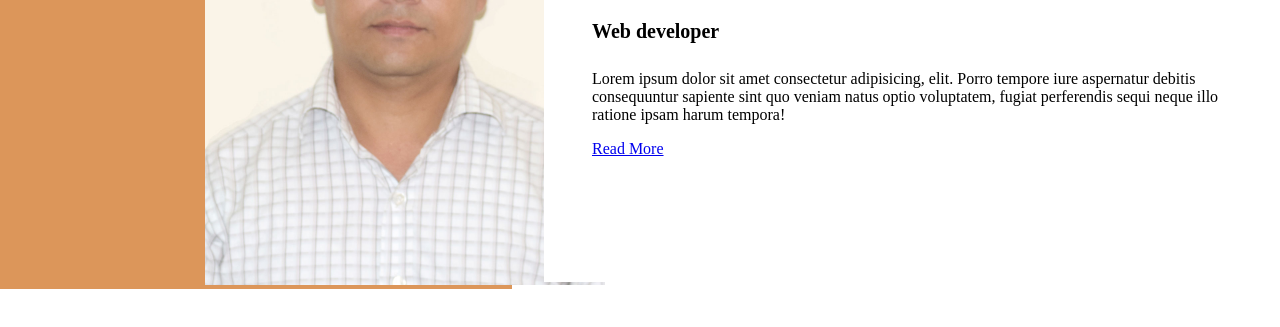
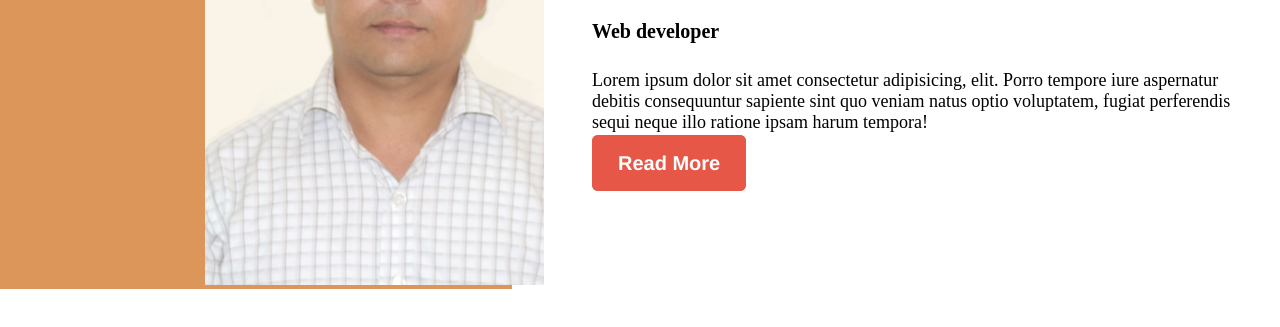
Before and after one commit to codermoyej/class-2, a plain HTML site: page index.html in a window 1280 px wide. Shown: the part 217-544 px from the top of the page. Drawn offline with Linux system fonts and the light colour scheme.

Commit message:
Update style.css

```diff
--- a/style.css
+++ b/style.css
@@ -38,8 +38,28 @@ img{
 	font-size: 20px;
 }
 .col2 p{
-
+	font-size: 18px;
+	margin-bottom: 20px;
 }
 .col2 a{
-
+	    background: rgb(231, 87, 71);
+    border-radius: 6px;
+    border-style: solid;
+    border-color: rgb(231, 87, 71);
+    border-width: 6px;
+    color: rgb(255, 255, 255);
+    font-family: Poppins, "Helvetica Neue", Helvetica, Arial, sans-serif;
+    font-size: 20px;
+    font-weight: 700;
+    letter-spacing: 0px;
+    line-height: 1;
+    white-space: normal;
+    padding: 11px 20px;
+    text-align: center;
+    word-break: break-word;
+    align-self: flex-end;
+    cursor: pointer;
+    width: 100%;
+    text-decoration: none;
+    margin-top: 20px
 }
```
